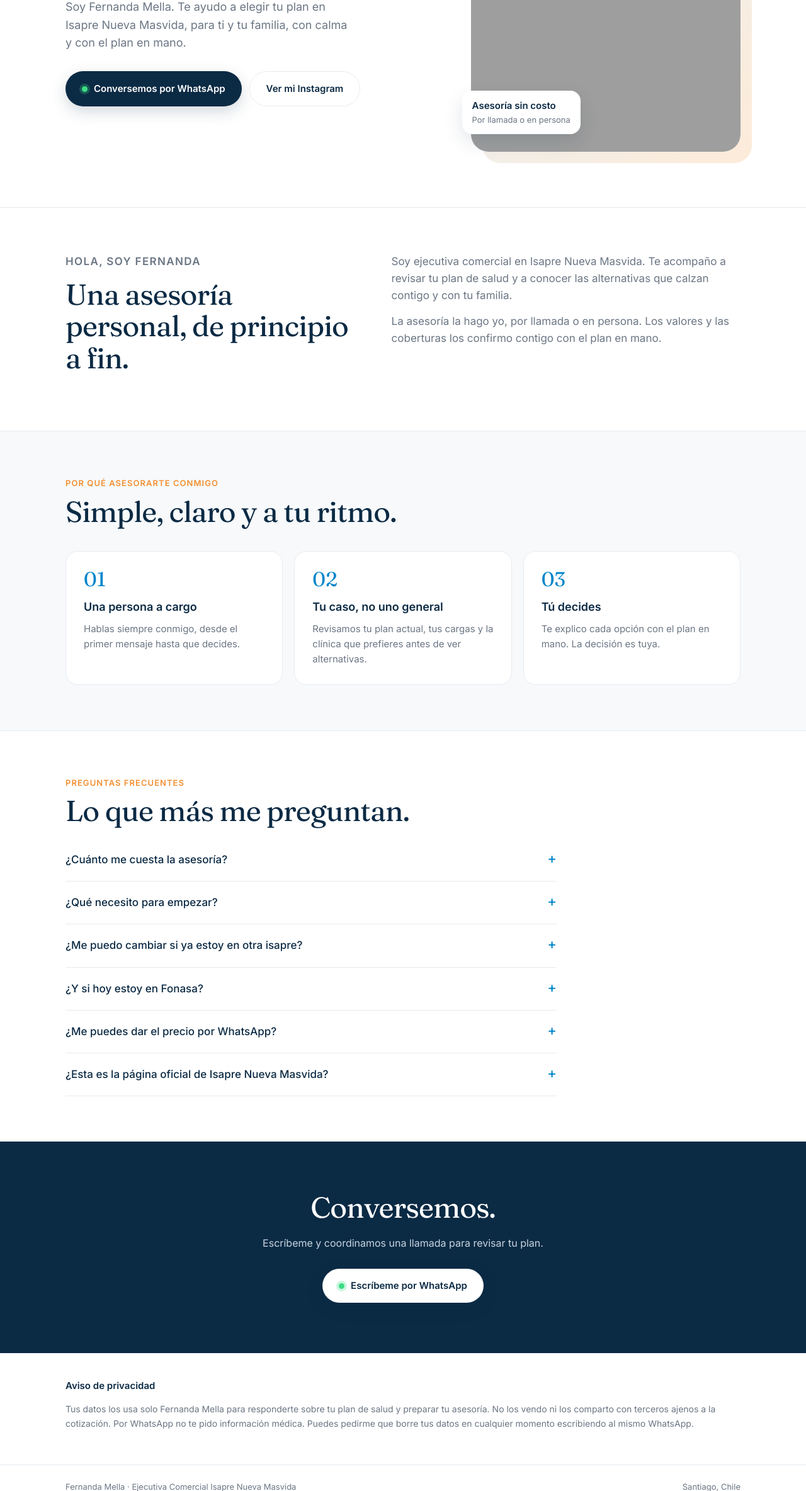
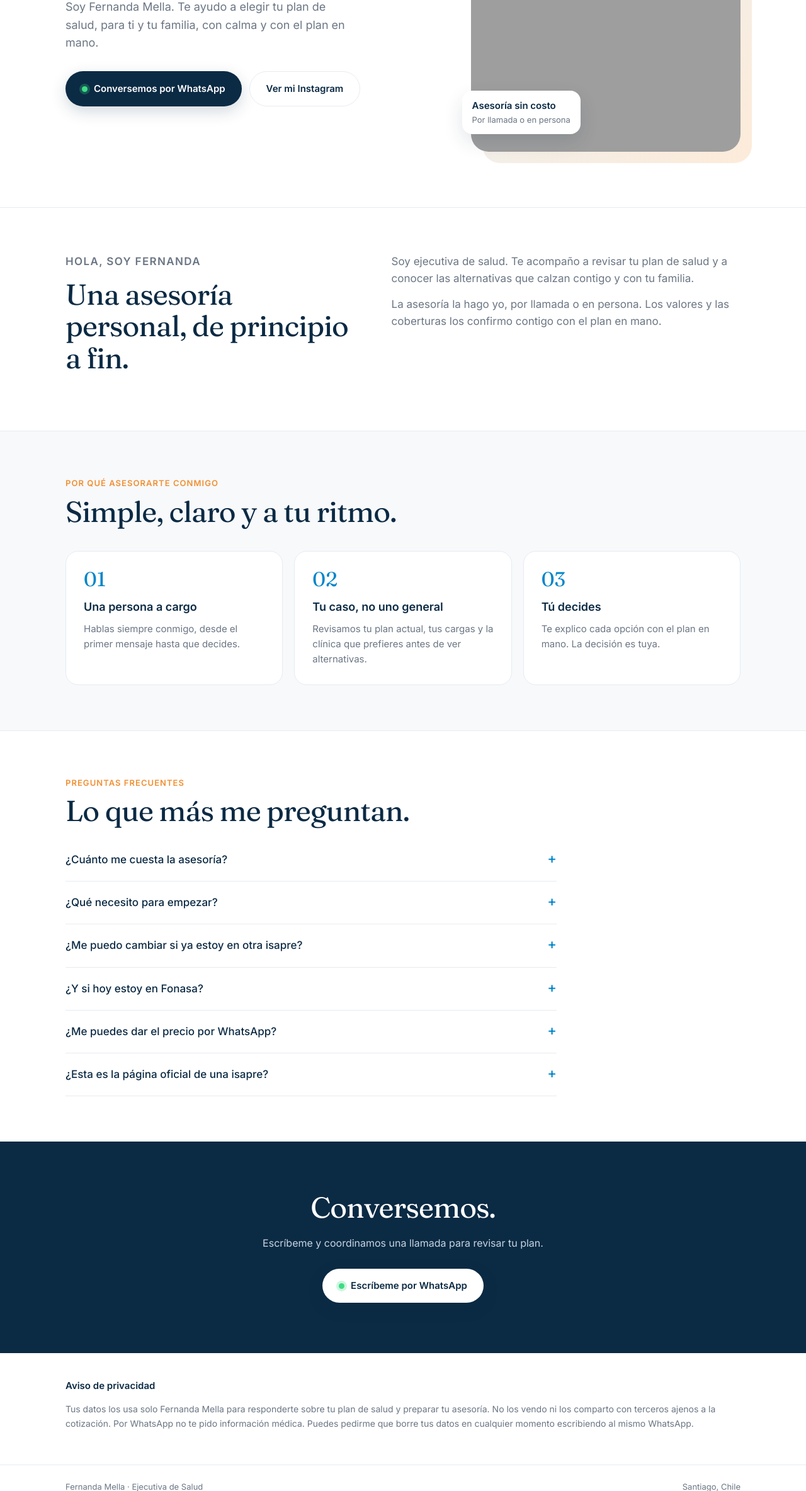
Before and after one commit to guilleespinoza3618-cmyk/fernanda-mella, a plain HTML site: page index.html in a window 1280 px wide. Shown: the part 432-2800 px from the top of the page at 63% size. Drawn offline with Linux system fonts and the light colour scheme; grey boxes are pictures that could not be loaded.

Commit message:
Página como ejecutiva de salud, sin nombre de isapre
Co-Authored-By: Claude Opus 5.5 <noreply@anthropic.com>
Claude-Session: https://claude.ai/code/session_01VLAfEPCcgK9cQEKdxBhdFw

```diff
--- a/index.html
+++ b/index.html
@@ -3,8 +3,8 @@
 <head>
 <meta charset="utf-8">
 <meta name="viewport" content="width=device-width, initial-scale=1">
-<title>Fernanda Mella | Ejecutiva Comercial Isapre Nueva Masvida</title>
-<meta name="description" content="Fernanda Mella, ejecutiva comercial de Isapre Nueva Masvida en Santiago. Te ayudo a elegir tu plan de salud para ti y tu familia. Escríbeme por WhatsApp.">
+<title>Fernanda Mella | Ejecutiva de Salud</title>
+<meta name="description" content="Fernanda Mella, ejecutiva de salud en Santiago. Te ayudo a elegir tu plan de salud para ti y tu familia. Escríbeme por WhatsApp.">
 <link rel="preconnect" href="https://fonts.googleapis.com">
 <link rel="preconnect" href="https://fonts.gstatic.com" crossorigin>
 <link href="https://fonts.googleapis.com/css2?family=Fraunces:opsz,wght@9..144,400;9..144,600&family=Inter:wght@400;500;600&display=swap" rel="stylesheet">
@@ -96,9 +96,9 @@ footer .wrap{display:flex;flex-wrap:wrap;justify-content:space-between;gap:8px}
 
 <section class="hero"><div class="wrap">
   <div>
-    <p class="kicker">Ejecutiva Comercial · Isapre Nueva Masvida</p>
+    <p class="kicker">Ejecutiva de Salud · Santiago</p>
     <h1 class="serif">Tu plan de salud,<br><em>bien elegido.</em></h1>
-    <p class="lead">Soy Fernanda Mella. Te ayudo a elegir tu plan en Isapre Nueva Masvida, para ti y tu familia, con calma y con el plan en mano.</p>
+    <p class="lead">Soy Fernanda Mella. Te ayudo a elegir tu plan de salud, para ti y tu familia, con calma y con el plan en mano.</p>
     <div class="btns">
       <a class="btn btn-wa wa" href="https://wa.me/56942518517?text=Hola%20Fernanda%2C%20vi%20tu%20p%C3%A1gina%20y%20quiero%20revisar%20mi%20plan%20de%20salud" target="_blank" rel="noopener"><span class="dot"></span>Conversemos por WhatsApp</a>
       <a class="btn btn-sec" href="https://www.instagram.com/fernandamella.asesoriasalud/" target="_blank" rel="noopener">Ver mi Instagram</a>
@@ -116,7 +116,7 @@ footer .wrap{display:flex;flex-wrap:wrap;justify-content:space-between;gap:8px}
     <h2 class="serif">Una asesoría personal, de principio a fin.</h2>
   </div>
   <div>
-    <p>Soy ejecutiva comercial en Isapre Nueva Masvida. Te acompaño a revisar tu plan de salud y a conocer las alternativas que calzan contigo y con tu familia.</p>
+    <p>Soy ejecutiva de salud. Te acompaño a revisar tu plan de salud y a conocer las alternativas que calzan contigo y con tu familia.</p>
     <p>La asesoría la hago yo, por llamada o en persona. Los valores y las coberturas los confirmo contigo con el plan en mano.</p>
   </div>
 </div></section>
@@ -140,7 +140,7 @@ footer .wrap{display:flex;flex-wrap:wrap;justify-content:space-between;gap:8px}
     <details><summary>¿Me puedo cambiar si ya estoy en otra isapre?</summary><p>En general, sí, después de un año en tu isapre actual. Te explico plazos y documentos según tu caso.</p></details>
     <details><summary>¿Y si hoy estoy en Fonasa?</summary><p>Te explico las diferencias entre Fonasa e isapre y vemos juntas si te conviene el cambio.</p></details>
     <details><summary>¿Me puedes dar el precio por WhatsApp?</summary><p>El valor depende de cada caso. Te preparo alternativas y las revisamos juntas con el plan en mano.</p></details>
-    <details><summary>¿Esta es la página oficial de Isapre Nueva Masvida?</summary><p>No. Es mi página personal como ejecutiva comercial. La página oficial es <a href="https://www.nuevamasvida.cl/" target="_blank" rel="noopener" style="color:var(--azul)">nuevamasvida.cl</a>.</p></details>
+    <details><summary>¿Esta es la página oficial de una isapre?</summary><p>No. Es mi página personal como ejecutiva de salud.</p></details>
   </div>
 </div></section>
 
@@ -156,7 +156,7 @@ footer .wrap{display:flex;flex-wrap:wrap;justify-content:space-between;gap:8px}
 </div></section>
 
 <footer><div class="wrap">
-  <span>Fernanda Mella · Ejecutiva Comercial Isapre Nueva Masvida</span>
+  <span>Fernanda Mella · Ejecutiva de Salud</span>
   <span>Santiago, Chile</span>
 </div></footer>
 
```
